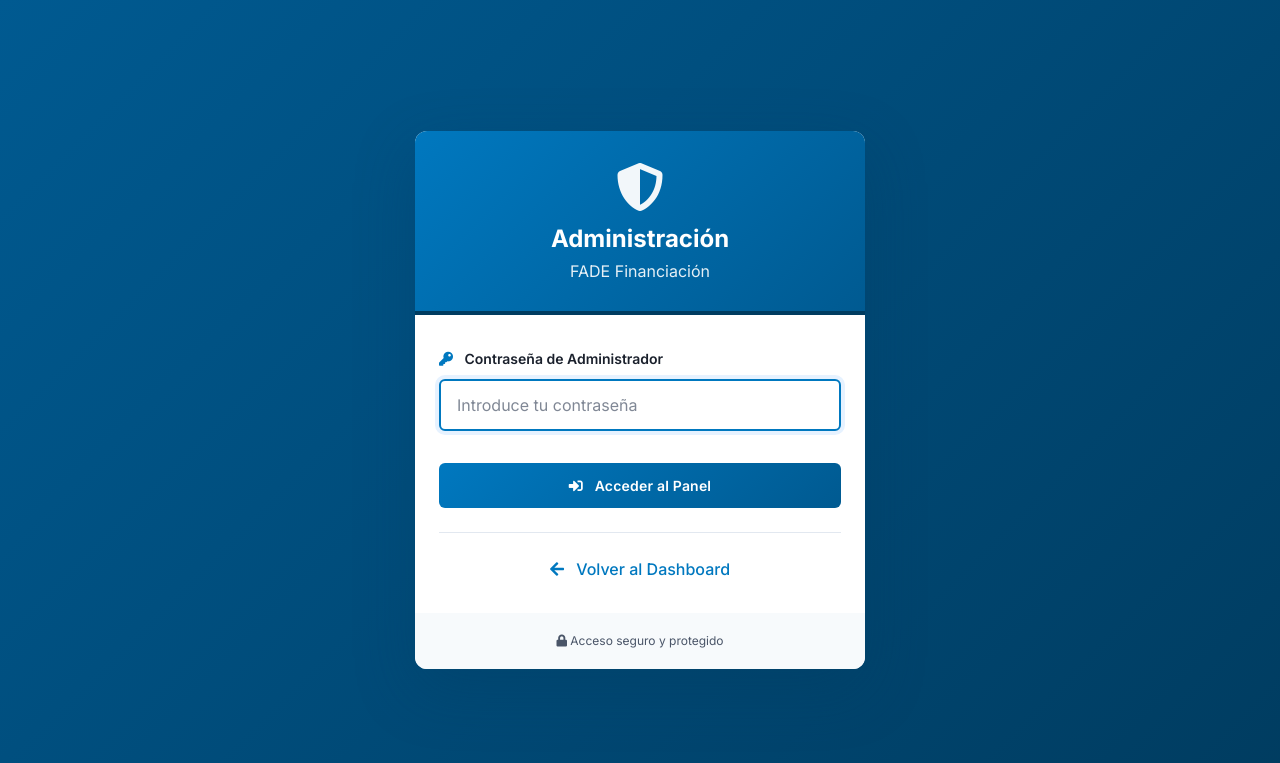
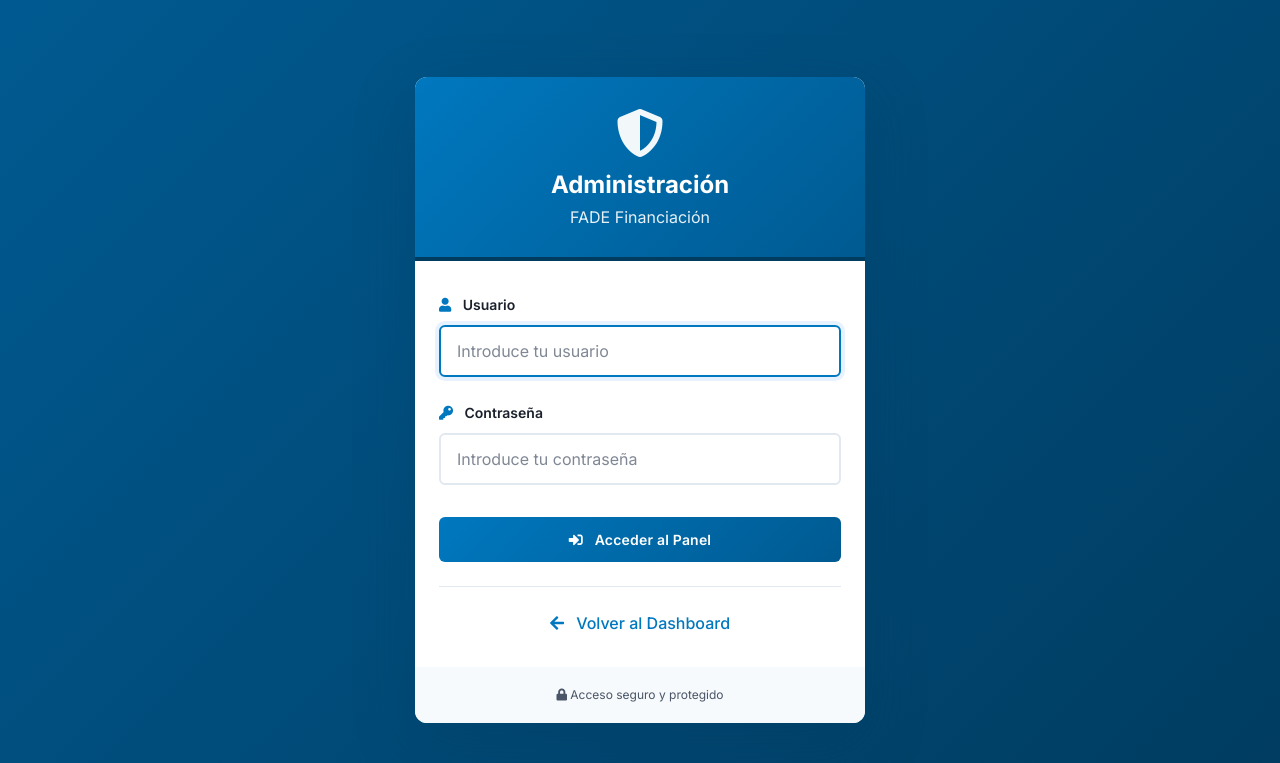
Before and after one commit to mecamira/fade-financiacion-lite, a Flask app: page /admin/login in a window 1280 px wide. Shown: the top 763 px of the page. Run offline with Flask 3, Linux system fonts and the light colour scheme.

Commit message:
Añadir autenticación con usuario y contraseña al panel admin
- Nuevo campo ADMIN_USERNAME en config.py y formulario de login
- Comparación de credenciales con hmac.compare_digest (resistente a timing attacks)
- Corrección del open-redirect en el parámetro next con validación de host
- Formulario actualizado con campos usuario + contraseña y autocomplete correcto
- Mensaje de error genérico para no revelar si falla usuario o contraseña

Co-Authored-By: Claude Sonnet 4.6 <noreply@anthropic.com>
Claude-Session: https://claude.ai/code/session_01Qyqmub6CNhmAGqB3ns1zb5

```diff
--- a/app.py
+++ b/app.py
@@ -11,7 +11,9 @@ from flask import Flask, render_template, request, jsonify, session, redirect, u
 from functools import wraps
 import os
 import json
+import hmac
 from datetime import datetime
+from urllib.parse import urlparse, urljoin
 import logging
 import traceback
 
@@ -99,22 +101,41 @@ def login_required(f):
 # RUTAS DE AUTENTICACIÓN
 # ============================================================================
 
+def _is_safe_redirect(url):
+    """Valida que la URL de redirección sea relativa al mismo host."""
+    ref = urlparse(request.host_url)
+    test = urlparse(urljoin(request.host_url, url))
+    return test.scheme in ('http', 'https') and ref.netloc == test.netloc
+
+
 @app.route('/admin/login', methods=['GET', 'POST'])
 def admin_login():
     """Login para administradores"""
     if request.method == 'POST':
-        password = request.form.get('password')
+        username = request.form.get('username', '')
+        password = request.form.get('password', '')
 
-        if password == app.config['ADMIN_PASSWORD']:
+        valid_user = hmac.compare_digest(
+            username.encode('utf-8'),
+            app.config['ADMIN_USERNAME'].encode('utf-8')
+        )
+        valid_pass = hmac.compare_digest(
+            password.encode('utf-8'),
+            app.config['ADMIN_PASSWORD'].encode('utf-8')
+        )
+
+        if valid_user and valid_pass:
             session['admin_logged_in'] = True
             session.permanent = True
             logger.info("Admin login exitoso")
 
             next_page = request.args.get('next')
-            return redirect(next_page or url_for('gestionar_convocatorias'))
+            if next_page and _is_safe_redirect(next_page):
+                return redirect(next_page)
+            return redirect(url_for('gestionar_convocatorias'))
         else:
-            logger.warning("Intento de login fallido")
-            return render_template('admin_login.html', error="Contraseña incorrecta")
+            logger.warning("Intento de login fallido para usuario: %s", username)
+            return render_template('admin_login.html', error="Usuario o contraseña incorrectos")
 
     return render_template('admin_login.html')
 
--- a/config.py
+++ b/config.py
@@ -21,6 +21,7 @@ class Config:
     GEMINI_API_KEY = os.environ.get('GEMINI_API_KEY')
 
     # Autenticación admin
+    ADMIN_USERNAME = os.environ.get('ADMIN_USERNAME') or 'admin'
     ADMIN_PASSWORD = os.environ.get('ADMIN_PASSWORD') or 'changeme'
 
     # Selenium (para scraping BDNS)
@@ -59,6 +60,7 @@ class ProductionConfig(Config):
         # Validar variables críticas
         assert os.environ.get('SECRET_KEY'), 'SECRET_KEY no está configurada'
         assert os.environ.get('GEMINI_API_KEY'), 'GEMINI_API_KEY no está configurada'
+        assert os.environ.get('ADMIN_USERNAME'), 'ADMIN_USERNAME no está configurada'
         assert os.environ.get('ADMIN_PASSWORD'), 'ADMIN_PASSWORD no está configurada'
 
 
--- a/templates/admin_login.html
+++ b/templates/admin_login.html
@@ -221,10 +221,26 @@
             </div>
             {% endif %}
 
-            <form method="POST" action="{{ url_for('admin_login') }}">
+            <form method="POST" action="{{ url_for('admin_login') }}" autocomplete="on">
+                <div class="mb-3">
+                    <label for="username" class="form-label">
+                        <i class="fas fa-user"></i> Usuario
+                    </label>
+                    <input
+                        type="text"
+                        class="form-control form-control-lg"
+                        id="username"
+                        name="username"
+                        placeholder="Introduce tu usuario"
+                        autocomplete="username"
+                        required
+                        autofocus
+                    >
+                </div>
+
                 <div class="mb-4">
                     <label for="password" class="form-label">
-                        <i class="fas fa-key"></i> Contraseña de Administrador
+                        <i class="fas fa-key"></i> Contraseña
                     </label>
                     <input
                         type="password"
@@ -232,8 +248,8 @@
                         id="password"
                         name="password"
                         placeholder="Introduce tu contraseña"
+                        autocomplete="current-password"
                         required
-                        autofocus
                     >
                 </div>
 
```
